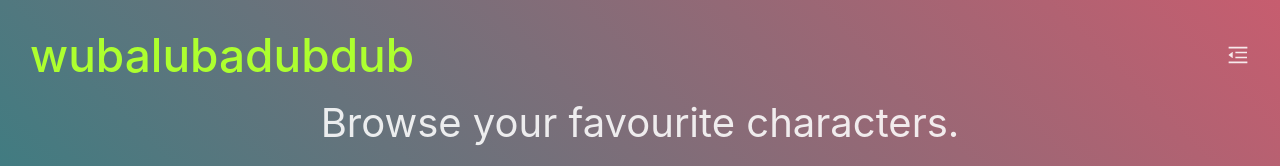
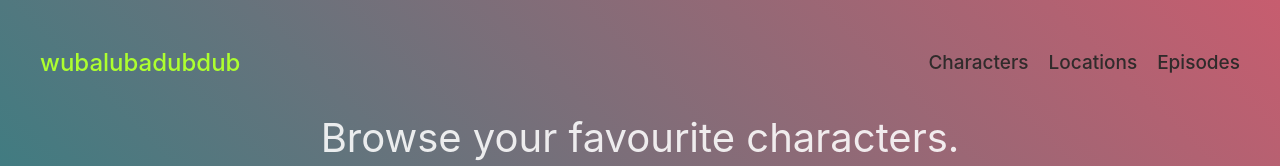
Before and after one commit to webala/wubalubadubdub, a React (Vite) app: page /characters in a window 1280 px wide. Shown: the top 166 px of the page. Built offline with nearby package versions, Linux system fonts and the light colour scheme; no server answers; a web font is replaced by a local one.

Commit message:
style: navigation media queries

```diff
--- a/src/componsents/Navbar/Navbar.scss
+++ b/src/componsents/Navbar/Navbar.scss
@@ -6,14 +6,16 @@
      width: 100%;
      position: relative;
 
+     @media (min-width: 768px) {
+          padding: 40px 30px;
+     }
+
      // border-bottom: 1px solid greenyellow;
      h1 {
           color: greenyellow;
           font-size: 24px;
 
-          @media (min-width: 768px) {
-               font-size: 46px;
-          }
+
      }
 
      .nav-items {
@@ -22,14 +24,19 @@
                font-size: 16px;
                color: rgb(48, 43, 43);
                transition: color .3s ease-in;
-
-               @media (min-width: 768px) {
-                    font-size: 36px;
-               }
           }
 
           .link:hover {
                color: greenyellow;
+          }
+
+          @media (min-width: 768px) {
+               display: flex;
+               gap: 20px;
+
+               .link {
+                    font-size: 19px;
+               }
           }
      }
 
@@ -46,6 +53,10 @@
      }
 
      .menu {
+
+          @media (min-width: 768px) {
+               display: none;
+          }
           .icon {
                font-size: 24px;
                color: greenyellow;
```
